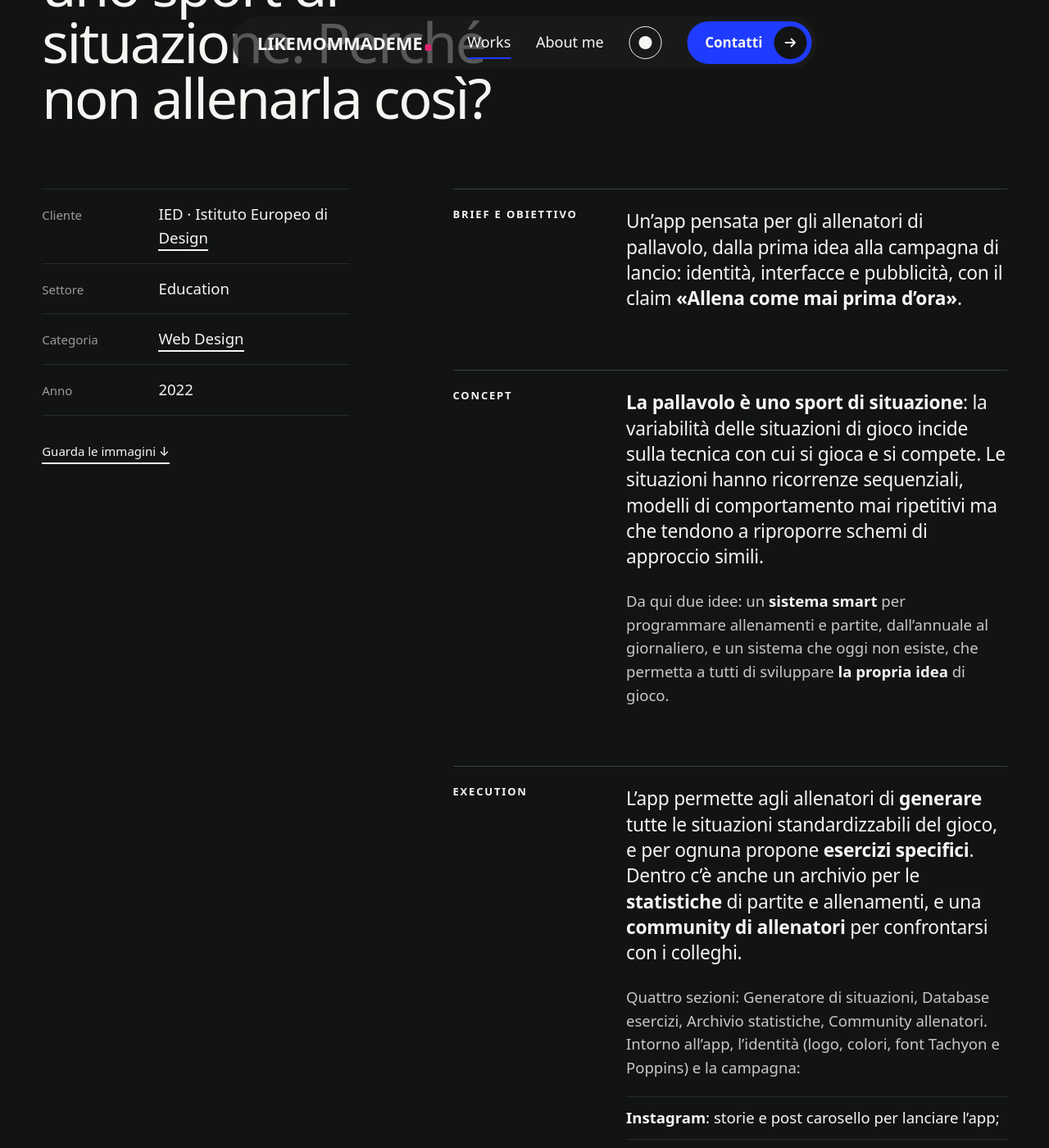
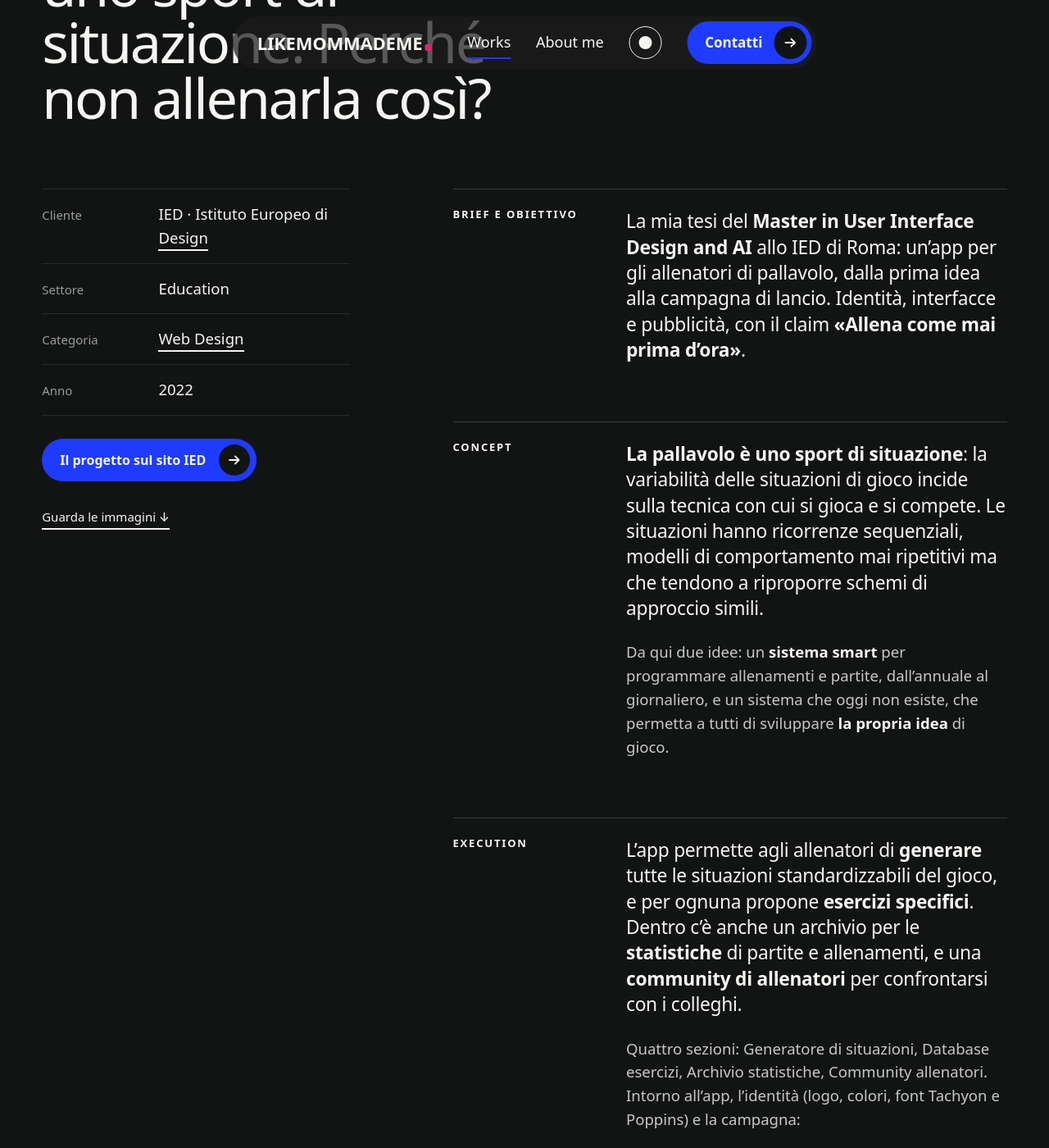
Before and after one commit to likemommademe/likemommademe.github.io, a Jekyll site: the page built from _progetti/situation.md, in a window 1280 px wide and 1400 px high, scrolled down 765 px. Shown: the whole window at 82% size. Built offline with Jekyll 4.4.1, drawn with Linux system fonts in a browser that asks for light colours; some web fonts are replaced; some of the changed text lies outside the part shown.

Commit message:
SITUATION: tesi del Master IED, video YouTube e link alla pagina IED; nuovo campo Link esterno
Co-Authored-By: Claude Opus 5.5 <noreply@anthropic.com>

```diff
--- a/_data/testi.yml
+++ b/_data/testi.yml
@@ -103,6 +103,8 @@ progetto:
   anno: Anno
   strumenti: Strumenti
   vedi_galleria: Guarda le immagini
+  link_esterno: Vedi il progetto online
+  nuova_scheda: si apre in una nuova scheda
   brief: Brief e obiettivo
   concept: Concept
   execution: Execution
--- a/_layouts/progetto.html
+++ b/_layouts/progetto.html
@@ -46,6 +46,7 @@ layout: default
         {% if page.anno %}<div><dt>{{ t.anno }}</dt><dd>{{ page.anno }}</dd></div>{% endif %}
         {% if page.strumenti and page.strumenti.size > 0 %}<div><dt>{{ t.strumenti }}</dt><dd>{% for s in page.strumenti %}<span class="cs-facts__s">{{ s }}</span>{% endfor %}</dd></div>{% endif %}
       </dl>
+      {% if page.link %}<a class="btn cs-link" href="{{ page.link }}" target="_blank" rel="noopener">{{ page.link_testo | default: t.link_esterno }}<span class="sr-only"> ({{ t.nuova_scheda }})</span><span class="btn__arrow" aria-hidden="true"><svg width="16" height="16" viewBox="0 0 16 16"><path d="M2 8h11M9 3.5 13.5 8 9 12.5" fill="none" stroke="currentColor" stroke-width="1.8" stroke-linecap="round" stroke-linejoin="round"/></svg></span></a>{% endif %}
       {% if page.galleria %}<a class="lnk cs-vedi" href="#galleria">{{ t.vedi_galleria }} ↓</a>{% endif %}
     </aside>
 
--- a/_progetti/situation.md
+++ b/_progetti/situation.md
@@ -4,13 +4,16 @@ title_en: "SITUATION"
 categoria: "web-design"
 cliente: "ied"
 anno: 2022
+link: "https://www.ied.edu/projects/situation"
+link_testo: "Il progetto sul sito IED"
+link_testo_en: "The project on the IED website"
 copertina: "/assets/uploads/situation-01.webp"
 sottotitolo: "Allena come mai prima d'ora: l'app per gli allenatori di pallavolo"
 sottotitolo_en: "Coach like never before: the app for volleyball coaches"
 domanda: "La pallavolo è uno sport di situazione. Perché non allenarla così?"
 domanda_en: "Volleyball is a game of situations. Why not coach it that way?"
 body_en: |
-  An app for volleyball coaches, from the first idea to the launch campaign: identity, interfaces and advertising, under the line **"Coach like never before"**.
+  My thesis for the **Master in User Interface Design and AI** at IED Rome: an app for volleyball coaches, from the first idea to the launch campaign. Identity, interfaces and advertising, under the line **"Coach like never before"**.
 concept: |
   **La pallavolo è uno sport di situazione**: la variabilità delle situazioni di gioco incide sulla tecnica con cui si gioca e si compete. Le situazioni hanno ricorrenze sequenziali, modelli di comportamento mai ripetitivi ma che tendono a riproporre schemi di approccio simili.
 
@@ -36,6 +39,15 @@ execution_en: |
   - **Gyms**: courtside boards, the stands and interview backdrops;
   - **Outdoor**: banners and roll-ups at gym entrances.
 galleria:
+  - type: "sezione"
+    titolo: "Il video"
+    titolo_en: "The video"
+    testo: "Il progetto di tesi raccontato in video, sul canale YouTube di IED."
+    testo_en: "The thesis project told on video, on IED's YouTube channel."
+  - type: "video"
+    link: "https://www.youtube.com/watch?v=KuMUx-4wGjQ"
+    titolo: "Progetto di tesi SITUATION"
+    titolo_en: "SITUATION thesis project"
   - type: "sezione"
     titolo: "L'identità"
     titolo_en: "The identity"
@@ -169,9 +181,9 @@ galleria:
     didascalia: "«Allena come mai prima d'ora», pronto da portare in palestra."
     didascalia_en: "\"Coach like never before\", ready to take to the gym."
 crediti: |
-  Progetto IED
+  Tesi del Master in User Interface Design and AI, IED Roma
 crediti_en: |
-  IED project
+  Thesis for the Master in User Interface Design and AI, IED Rome
 ordine: 2
 ---
-Un'app pensata per gli allenatori di pallavolo, dalla prima idea alla campagna di lancio: identità, interfacce e pubblicità, con il claim **«Allena come mai prima d'ora»**.
+La mia tesi del **Master in User Interface Design and AI** allo IED di Roma: un'app per gli allenatori di pallavolo, dalla prima idea alla campagna di lancio. Identità, interfacce e pubblicità, con il claim **«Allena come mai prima d'ora»**.
--- a/admin/index.html
+++ b/admin/index.html
@@ -8,7 +8,7 @@
   <link rel="preconnect" href="https://fonts.googleapis.com">
   <link rel="preconnect" href="https://fonts.gstatic.com" crossorigin>
   <link rel="stylesheet" href="https://fonts.googleapis.com/css2?family=Inter:wght@400;500;600;700&display=swap">
-  <link rel="stylesheet" href="cms.css?v=13">
+  <link rel="stylesheet" href="cms.css?v=14">
 </head>
 <body>
   <div id="app"></div>
@@ -16,7 +16,7 @@
   <script src="https://cdnjs.cloudflare.com/ajax/libs/js-yaml/4.1.0/js-yaml.min.js"></script>
   <script src="https://cdnjs.cloudflare.com/ajax/libs/marked/12.0.2/marked.min.js"></script>
   <script src="https://cdnjs.cloudflare.com/ajax/libs/turndown/7.1.2/turndown.min.js"></script>
-  <script src="schema.js?v=13"></script>
-  <script src="cms.js?v=13"></script>
+  <script src="schema.js?v=14"></script>
+  <script src="cms.js?v=14"></script>
 </body>
 </html>
--- a/admin/schema.js
+++ b/admin/schema.js
@@ -29,6 +29,8 @@ window.CMS = {
         { name: 'cliente', label: 'Cliente', type: 'relation', collection: 'clienti' },
         { name: 'anno', label: 'Anno', type: 'number' },
         { name: 'copertina', label: 'Immagine di copertina', type: 'image', required: true },
+        { name: 'link', label: 'Link esterno', type: 'string', hint: 'Facoltativo: la pagina del progetto su un altro sito (es. la scuola, il cliente). Compare come pulsante nella scheda del progetto.' },
+        { name: 'link_testo', label: 'Testo del pulsante', type: 'string', i18n: true, hint: 'Es. "Il progetto sul sito IED".' },
         { name: 'sottotitolo', label: 'Descrizione breve', type: 'string', i18n: true, hint: 'Una riga, compare sotto la copertina negli elenchi.' },
         // Il case study: ogni sezione compare sul sito solo se è compilata.
         { name: 'domanda', label: 'Frase-titolo del progetto', type: 'text', i18n: true, group: 'Case study', hint: 'Una frase grande in cima al racconto, come una domanda o una promessa. Es. "Come si porta un classico nelle cuffie di chi ha vent\'anni?"' },
--- a/assets/css/style.css
+++ b/assets/css/style.css
@@ -484,6 +484,9 @@ figcaption { padding-top: 8px; color: var(--muted); font-size: var(--t-small); }
 .cs-facts dd { margin: 0; font-weight: 500; }
 .cs-facts__s { display: block; }
 .cs-vedi { font-size: var(--t-small); }
+.cs-link { height: 52px; padding-left: 22px; font-size: 16px; }
+.cs-link .btn__arrow { width: 38px; height: 38px; }
+.cs-link:hover .btn__arrow svg { transform: rotate(-45deg); }
 .cs-racconto { grid-column: 6 / -1; display: grid; row-gap: clamp(56px, 5.6vw, 96px); }
 .cs-blocco { display: grid; grid-template-columns: minmax(0, 2fr) minmax(0, 5fr); column-gap: var(--gap); row-gap: 20px; align-items: start; padding-top: clamp(20px, 1.8vw, 28px); border-top: 1px solid var(--line-2); }
 .cs-blocco > .cs-label { position: sticky; top: calc(var(--nav-h) + 40px); }
```
Also changed, not shown: riassunto-cms.md (+3 -2 lines).
